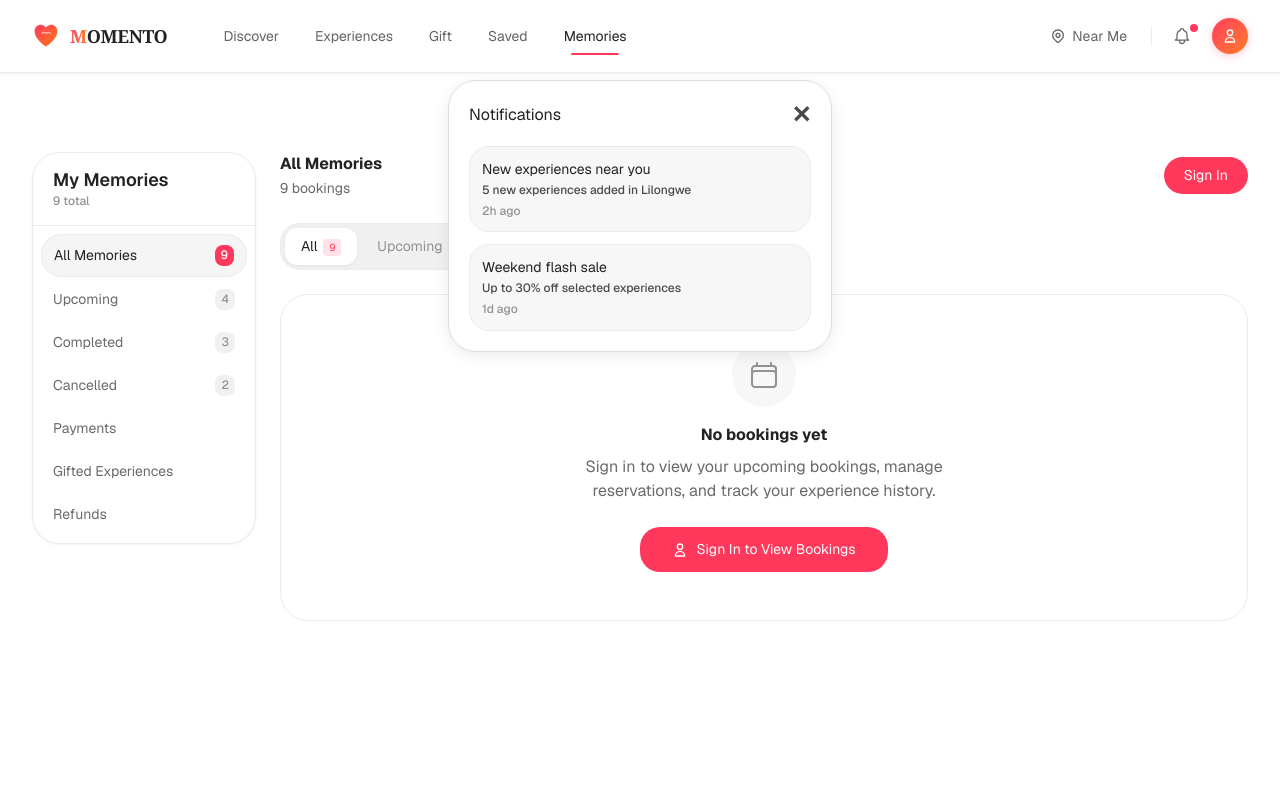
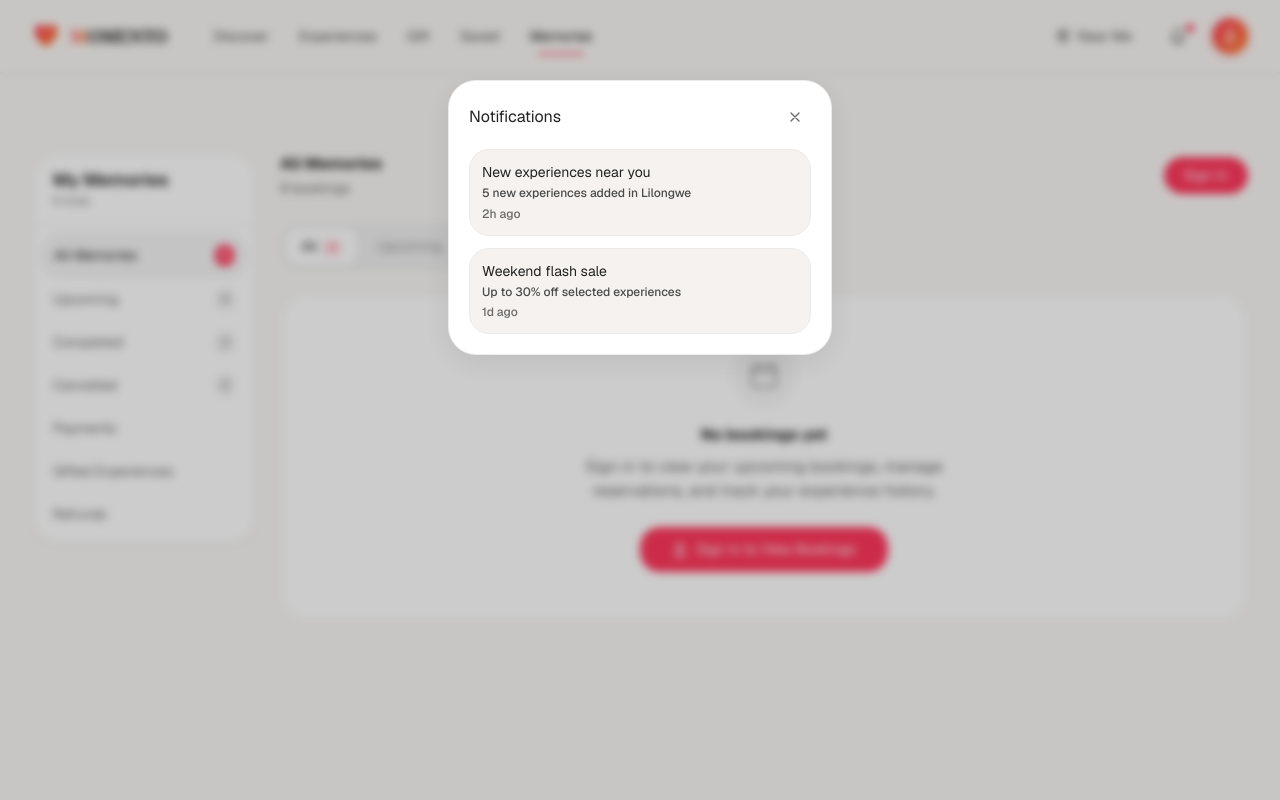
Before and after one commit to trippamw2/momento, a Next.js app: page /bookings in a window 1280 px wide. Both pictures are taken after a click on the button 1182 px from the left and 36 px from the top of the page. Shown: the top 800 px of the page. Built offline with nearby package versions, Linux system fonts and the light colour scheme.

Commit message:
feat: social lifestyle theme overhaul + product page fix + Airbnb-style header + premium auth

```diff
--- a/src/app/globals.css
+++ b/src/app/globals.css
@@ -11,13 +11,16 @@
   --color-brand-purple: #9F3BFF;
   --color-brand-soft-white: #FFFFFF;
 
-  /* ── Surface Colors (Light theme — Airbnb white canvases) ── */
-  --color-surface-primary: #ffffff;
-  --color-surface-secondary: #f7f7f7;
+  /* ── Surface Colors (Social Lifestyle — warm, vibrant canvases) ── */
+  --color-surface-primary: #faf8f6;
+  --color-surface-secondary: #f5f2ef;
   --color-surface-tertiary: #ffffff;
   --color-surface-elevated: #ffffff;
-  --color-surface-hover: #f7f7f7;
-  --color-surface-glass: rgba(0, 0, 0, 0.02);
+  --color-surface-hover: #f0ece8;
+  --color-surface-glass: rgba(255, 56, 92, 0.03);
+  --color-surface-warm: #FFF8F0;
+  --color-surface-rose: #FFF0F3;
+  --color-surface-lavender: #F8F0FF;
 
   /* ── Text Colors ── */
   --color-text-primary: #111111;
--- a/src/app/layout.tsx
+++ b/src/app/layout.tsx
@@ -30,9 +30,9 @@ export const metadata: Metadata = {
 export default function RootLayout({ children }: { children: React.ReactNode }) {
   return (
     <html lang="en" className={`${geistSans.variable} ${geistMono.variable}`}>
-      <body className="bg-white text-[#222222] antialiased min-h-screen flex flex-col">
+      <body className="bg-[#faf8f6] text-[#222222] antialiased min-h-screen flex flex-col">
         <Navbar />
-        <main className="flex-1 relative z-base pt-18">{children}</main>
+        <main className="flex-1 pt-18">{children}</main>
         <Footer />
       </body>
     </html>
--- a/src/components/Navbar.tsx
+++ b/src/components/Navbar.tsx
@@ -2,7 +2,7 @@
 
 import Link from "next/link";
 import { usePathname } from "next/navigation";
-import { useState, useEffect } from "react";
+import { useState, useEffect, useRef } from "react";
 import Logo from "@/components/Logo";
 import AuthModal from "./AuthModal";
 
@@ -10,7 +10,10 @@ export default function Navbar() {
   const pathname = usePathname();
   const [menuOpen, setMenuOpen] = useState(false);
   const [authOpen, setAuthOpen] = useState(false);
+  const [profileOpen, setProfileOpen] = useState(false);
   const [notifOpen, setNotifOpen] = useState(false);
+  const profileRef = useRef<HTMLDivElement>(null);
+  const notifRef = useRef<HTMLDivElement>(null);
 
   const [signedIn, setSignedIn] = useState(false);
 
@@ -19,34 +22,52 @@ export default function Navbar() {
     setSignedIn(!!token);
   }, []);
 
+  // Close profile dropdown on outside click
+  useEffect(() => {
+    const handleClick = (e: MouseEvent) => {
+      if (profileRef.current && !profileRef.current.contains(e.target as Node)) {
+        setProfileOpen(false);
+      }
+    };
+    document.addEventListener("mousedown", handleClick);
+    return () => document.removeEventListener("mousedown", handleClick);
+  }, []);
+
   const navItems = [
     { label: "Discover", href: "/" },
     { label: "Experiences", href: "/experiences" },
     { label: "Gift", href: "/gift" },
     { label: "Saved", href: "/saved" },
     { label: "Memories", href: "/bookings" },
-    ...(signedIn ? [{ label: "Profile", href: "/profile" }] : []),
   ];
+
+  const handleSignOut = () => {
+    localStorage.removeItem("momento-auth-token");
+    setSignedIn(false);
+    setProfileOpen(false);
+    window.location.reload();
+  };
 
   return (
     <>
-      <header className="fixed top-0 left-0 right-0 z-[999] bg-white/95 backdrop-blur-lg border-b border-[#ebebeb] shadow-sm">
+      <header className="fixed top-0 left-0 right-0 z-[999] bg-[#faf8f6]/90 backdrop-blur-xl border-b border-[#ebebeb] shadow-sm">
         <div className="max-w-7xl mx-auto px-4 sm:px-8">
           <div className="flex items-center justify-between h-18">
-            <div className="flex items-center gap-10">
+            {/* Left: Logo + Nav */}
+            <div className="flex items-center gap-8">
               <Logo size="sm" />
 
-              <nav className="hidden md:flex items-center gap-1">
+              <nav className="hidden md:flex items-center gap-0.5">
                 {navItems.map((item) => {
                   const isActive = pathname === item.href || (item.href !== "/" && pathname.startsWith(item.href));
                   return (
                     <Link
                       key={item.href}
                       href={item.href}
-                      className={`relative px-4 py-2 rounded-xl text-body-sm font-semibold transition-all duration-200 ${
+                      className={`relative px-3.5 py-2 rounded-xl text-body-sm font-semibold transition-all duration-200 ${
                         isActive
-                          ? "text-[#222222] after:absolute after:bottom-0 after:left-1/4 after:w-1/2 after:h-0.5 after:bg-[#ff385c] after:rounded-full"
-                          : "text-[#222222]/70 hover:text-[#222222] hover:bg-[#f7f7f7]"
+                          ? "text-[#111111] after:absolute after:bottom-0 after:left-1/4 after:w-1/2 after:h-0.5 after:bg-[#ff385c] after:rounded-full"
+                          : "text-[#4a4a4a] hover:text-[#111111] hover:bg-[#f0ece8]"
                       }`}
                     >
                       {item.label}
@@ -56,36 +77,83 @@ export default function Navbar() {
               </nav>
             </div>
 
-            <div className="hidden md:flex items-center gap-1">
+            {/* Right: Actions */}
+            <div className="hidden md:flex items-center gap-2">
               <Link
                 href="/experiences?nearby=true"
-                className="px-4 py-2 rounded-xl text-body-sm font-semibold transition-all duration-200 text-[#222222]/70 hover:text-[#222222] hover:bg-[#f7f7f7] flex items-center gap-1.5"
+                className="px-4 py-2 rounded-xl text-body-sm font-semibold transition-all duration-200 text-[#4a4a4a] hover:text-[#111111] hover:bg-[#f0ece8] flex items-center gap-1.5"
               >
                 <svg className="w-4 h-4" fill="none" viewBox="0 0 24 24" stroke="currentColor"><path strokeLinecap="round" strokeLinejoin="round" strokeWidth={2} d="M17.657 16.657L13.414 20.9a1.998 1.998 0 01-2.827 0l-4.244-4.243a8 8 0 1111.314 0z" /><path strokeLinecap="round" strokeLinejoin="round" strokeWidth={2} d="M15 11a3 3 0 11-6 0 3 3 0 016 0z" /></svg>
                 Near Me
               </Link>
 
-              <div className="w-px h-5 bg-[#ebebeb] mx-1" />
-
               <button
                 onClick={() => setNotifOpen(!notifOpen)}
-                className="relative px-3 py-2 rounded-xl text-[#222222]/70 hover:text-[#222222] hover:bg-[#f7f7f7] transition-all font-semibold"
+                className="relative px-3 py-2 rounded-xl text-[#4a4a4a] hover:text-[#111111] hover:bg-[#f0ece8] transition-all font-semibold"
               >
                 <svg className="w-5 h-5" fill="none" viewBox="0 0 24 24" stroke="currentColor"><path strokeLinecap="round" strokeLinejoin="round" strokeWidth={1.5} d="M15 17h5l-1.405-1.405A2.032 2.032 0 0118 14.158V11a6.002 6.002 0 00-4-5.659V5a2 2 0 10-4 0v.341C7.67 6.165 6 8.388 6 11v3.159c0 .538-.214 1.055-.595 1.436L4 17h5m6 0v1a3 3 0 11-6 0v-1m6 0H9" /></svg>
-                <span className="absolute top-1.5 right-1.5 w-2 h-2 rounded-full bg-[#ff385c] ring-2 ring-white" />
+                <span className="absolute top-1.5 right-1.5 w-2 h-2 rounded-full bg-[#ff385c] ring-2 ring-[#faf8f6]" />
               </button>
 
+              {/* Profile / Auth Button */}
+              <div className="relative" ref={profileRef}>
                 <button
-                onClick={() => setAuthOpen(true)}
+                  onClick={() => {
+                    if (signedIn) {
+                      setProfileOpen((prev) => !prev);
+                    } else {
+                      setAuthOpen(true);
+                    }
+                  }}
                   className="ml-1 w-9 h-9 rounded-full bg-gradient-to-br from-[#ff385c] to-[#FF7A18] flex items-center justify-center text-white shadow-[0_2px_8px_rgba(255,56,92,0.25)] hover:shadow-[0_4px_12px_rgba(255,56,92,0.35)] transition-all duration-300 hover:scale-105"
                 >
                   <svg className="w-4 h-4" fill="none" viewBox="0 0 24 24" stroke="currentColor"><path strokeLinecap="round" strokeLinejoin="round" strokeWidth={2} d="M16 7a4 4 0 11-8 0 4 4 0 018 0zM12 14a7 7 0 00-7 7h14a7 7 0 00-7-7z" /></svg>
                 </button>
+
+                {/* Airbnb-style Profile Dropdown */}
+                {profileOpen && signedIn && (
+                  <div className="absolute right-0 top-full mt-2 w-56 rounded-2xl bg-white border border-[#ebebeb] shadow-[0_4px_24px_rgba(0,0,0,0.08)] py-2 z-[1000]">
+                    <Link
+                      href="/profile"
+                      onClick={() => setProfileOpen(false)}
+                      className="flex items-center gap-3 px-4 py-2.5 text-body-sm text-[#222222] hover:bg-[#f7f7f7] transition-colors"
+                    >
+                      <svg className="w-4 h-4 text-[#6a6a6a]" fill="none" viewBox="0 0 24 24" stroke="currentColor"><path strokeLinecap="round" strokeLinejoin="round" strokeWidth={1.5} d="M16 7a4 4 0 11-8 0 4 4 0 018 0zM12 14a7 7 0 00-7 7h14a7 7 0 00-7-7z" /></svg>
+                      Profile
+                    </Link>
+                    <Link
+                      href="/bookings"
+                      onClick={() => setProfileOpen(false)}
+                      className="flex items-center gap-3 px-4 py-2.5 text-body-sm text-[#222222] hover:bg-[#f7f7f7] transition-colors"
+                    >
+                      <svg className="w-4 h-4 text-[#6a6a6a]" fill="none" viewBox="0 0 24 24" stroke="currentColor"><path strokeLinecap="round" strokeLinejoin="round" strokeWidth={1.5} d="M8 7V3m8 4V3m-9 8h10M5 21h14a2 2 0 002-2V7a2 2 0 00-2-2H5a2 2 0 00-2 2v12a2 2 0 002 2z" /></svg>
+                      My Bookings
+                    </Link>
+                    <Link
+                      href="/saved"
+                      onClick={() => setProfileOpen(false)}
+                      className="flex items-center gap-3 px-4 py-2.5 text-body-sm text-[#222222] hover:bg-[#f7f7f7] transition-colors"
+                    >
+                      <svg className="w-4 h-4 text-[#6a6a6a]" fill="none" viewBox="0 0 24 24" stroke="currentColor"><path strokeLinecap="round" strokeLinejoin="round" strokeWidth={1.5} d="M4.318 6.318a4.5 4.5 0 000 6.364L12 20.364l7.682-7.682a4.5 4.5 0 00-6.364-6.364L12 7.636l-1.318-1.318a4.5 4.5 0 00-6.364 0z" /></svg>
+                      Saved
+                    </Link>
+                    <hr className="my-2 border-[#ebebeb]" />
+                    <button
+                      onClick={handleSignOut}
+                      className="flex items-center gap-3 w-full px-4 py-2.5 text-body-sm text-[#c13515] hover:bg-[#f7f7f7] transition-colors"
+                    >
+                      <svg className="w-4 h-4" fill="none" viewBox="0 0 24 24" stroke="currentColor"><path strokeLinecap="round" strokeLinejoin="round" strokeWidth={1.5} d="M17 16l4-4m0 0l-4-4m4 4H7m6 4v1a3 3 0 01-3 3H6a3 3 0 01-3-3V7a3 3 0 013-3h4a3 3 0 013 3v1" /></svg>
+                      Sign Out
+                    </button>
+                  </div>
+                )}
+              </div>
             </div>
 
+            {/* Mobile hamburger */}
             <button
               onClick={() => setMenuOpen(!menuOpen)}
-              className="md:hidden w-10 h-10 flex items-center justify-center rounded-xl hover:bg-[#f7f7f7] transition-colors"
+              className="md:hidden w-10 h-10 flex items-center justify-center rounded-xl hover:bg-[#f0ece8] transition-colors"
               aria-label="Toggle menu"
             >
               <div className="w-5 flex flex-col gap-1">
@@ -97,8 +165,9 @@ export default function Navbar() {
           </div>
         </div>
 
+        {/* Mobile menu */}
         {menuOpen && (
-          <div className="md:hidden border-t border-[#ebebeb] bg-white/95 backdrop-blur-lg">
+          <div className="md:hidden border-t border-[#ebebeb] bg-[#faf8f6]/95 backdrop-blur-xl">
             <nav className="px-4 py-3 space-y-1">
               {navItems.map((item) => {
                 const isActive = pathname === item.href || (item.href !== "/" && pathname.startsWith(item.href));
@@ -110,7 +179,7 @@ export default function Navbar() {
                     className={`flex items-center gap-3 px-4 py-3 rounded-xl text-body-sm font-semibold transition-all ${
                       isActive
                         ? "bg-[#FFF0F3] text-[#ff385c]"
-                        : "text-[#222222]/70 hover:text-[#222222] hover:bg-[#f7f7f7]"
+                        : "text-[#4a4a4a] hover:text-[#222222] hover:bg-[#f0ece8]"
                     }`}
                   >
                     {item.label}
@@ -121,17 +190,19 @@ export default function Navbar() {
               <Link
                 href="/experiences?nearby=true"
                 onClick={() => setMenuOpen(false)}
-                className="flex items-center gap-3 px-4 py-3 rounded-xl text-body-sm font-semibold text-[#222222]/70 hover:text-[#222222] hover:bg-[#f7f7f7] transition-all"
+                className="flex items-center gap-3 px-4 py-3 rounded-xl text-body-sm font-semibold text-[#4a4a4a] hover:text-[#222222] hover:bg-[#f0ece8] transition-all"
               >
                 <svg className="w-4 h-4" fill="none" viewBox="0 0 24 24" stroke="currentColor"><path strokeLinecap="round" strokeLinejoin="round" strokeWidth={2} d="M17.657 16.657L13.414 20.9a1.998 1.998 0 01-2.827 0l-4.244-4.243a8 8 0 1111.314 0z" /><path strokeLinecap="round" strokeLinejoin="round" strokeWidth={2} d="M15 11a3 3 0 11-6 0 3 3 0 016 0z" /></svg>
                 Near Me
               </Link>
+              {signedIn ? (
+                <>
                   <button
                     onClick={() => {
                       setMenuOpen(false);
                       setNotifOpen(!notifOpen);
                     }}
-                className="flex items-center gap-3 w-full px-4 py-3 rounded-xl text-body-sm font-semibold text-[#222222]/70 hover:text-[#222222] hover:bg-[#f7f7f7] transition-all"
+                    className="flex items-center gap-3 w-full px-4 py-3 rounded-xl text-body-sm font-semibold text-[#4a4a4a] hover:text-[#222222] hover:bg-[#f0ece8] transition-all"
                   >
                     <svg className="w-4 h-4" fill="none" viewBox="0 0 24 24" stroke="currentColor"><path strokeLinecap="round" strokeLinejoin="round" strokeWidth={1.5} d="M15 17h5l-1.405-1.405A2.032 2.032 0 0118 14.158V11a6.002 6.002 0 00-4-5.659V5a2 2 0 10-4 0v.341C7.67 6.165 6 8.388 6 11v3.159c0 .538-.214 1.055-.595 1.436L4 17h5m6 0v1a3 3 0 11-6 0v-1m6 0H9" /></svg>
                     Notifications
@@ -139,15 +210,26 @@ export default function Navbar() {
                   <button
                     onClick={() => {
                       setMenuOpen(false);
+                      handleSignOut();
+                    }}
+                    className="flex items-center gap-3 w-full px-4 py-3 rounded-xl text-body-sm font-semibold text-[#c13515] hover:bg-[#f0ece8] transition-all"
+                  >
+                    <svg className="w-4 h-4" fill="none" viewBox="0 0 24 24" stroke="currentColor"><path strokeLinecap="round" strokeLinejoin="round" strokeWidth={1.5} d="M17 16l4-4m0 0l-4-4m4 4H7m6 4v1a3 3 0 01-3 3H6a3 3 0 01-3-3V7a3 3 0 013-3h4a3 3 0 013 3v1" /></svg>
+                    Sign Out
+                  </button>
+                </>
+              ) : (
+                <button
+                  onClick={() => {
+                    setMenuOpen(false);
                     setAuthOpen(true);
                   }}
-                className="flex items-center gap-3 w-full px-4 py-3 rounded-xl text-body-sm font-semibold text-[#222222]/70 hover:text-[#222222] hover:bg-[#f7f7f7] transition-all"
+                  className="flex items-center gap-3 w-full px-4 py-3 rounded-xl bg-gradient-to-r from-[#ff385c] to-[#FF7A18] text-white font-semibold text-body-sm hover:shadow-[0_4px_16px_rgba(255,56,92,0.3)] transition-all"
                 >
-                <div className="w-5 h-5 rounded-full bg-gradient-to-br from-[#ff385c] to-[#FF7A18] flex items-center justify-center">
-                  <svg className="w-3 h-3 text-white" fill="none" viewBox="0 0 24 24" stroke="currentColor"><path strokeLinecap="round" strokeLinejoin="round" strokeWidth={2} d="M16 7a4 4 0 11-8 0 4 4 0 018 0zM12 14a7 7 0 00-7 7h14a7 7 0 00-7-7z" /></svg>
-                </div>
-                Profile
+                  <svg className="w-4 h-4" fill="none" viewBox="0 0 24 24" stroke="currentColor"><path strokeLinecap="round" strokeLinejoin="round" strokeWidth={2} d="M11 16l-4-4m0 0l4-4m-4 4h14m-5 4v1a3 3 0 01-3 3H6a3 3 0 01-3-3V7a3 3 0 013-3h7a3 3 0 013 3v1" /></svg>
+                  Sign In / Register
                 </button>
+              )}
             </nav>
           </div>
         )}
@@ -156,12 +238,12 @@ export default function Navbar() {
       {authOpen && <AuthModal onClose={() => setAuthOpen(false)} />}
 
       {notifOpen && (
-        <div className="fixed inset-0 z-50 flex items-start justify-center pt-20" onClick={() => setNotifOpen(false)}>
-          <div className="w-full max-w-sm mx-4 rounded-2xl bg-white border border-[#dddddd] p-5 shadow-lg" onClick={(e) => e.stopPropagation()}>
+        <div className="fixed inset-0 z-[1000] flex items-start justify-center pt-20 bg-black/20 backdrop-blur-xs" onClick={() => setNotifOpen(false)}>
+          <div className="w-full max-w-sm mx-4 rounded-2xl bg-white border border-[#ebebeb] p-5 shadow-[0_8px_32px_rgba(0,0,0,0.08)]" onClick={(e) => e.stopPropagation()}>
             <div className="flex items-center justify-between mb-4">
               <h2 className="text-body font-semibold text-[#222222]">Notifications</h2>
-              <button onClick={() => setNotifOpen(false)} className="text-[#4a4a4a] hover:text-[#222222] font-bold text-heading">
-                ✕
+              <button onClick={() => setNotifOpen(false)} className="w-8 h-8 rounded-xl flex items-center justify-center hover:bg-[#f5f2ef] text-[#6a6a6a] transition-colors">
+                <svg className="w-4 h-4" fill="none" viewBox="0 0 24 24" stroke="currentColor"><path strokeLinecap="round" strokeLinejoin="round" strokeWidth={2} d="M6 18L18 6M6 6l12 12" /></svg>
               </button>
             </div>
             <div className="space-y-3">
@@ -169,10 +251,10 @@ export default function Navbar() {
                 { title: "New experiences near you", desc: "5 new experiences added in Lilongwe", time: "2h ago" },
                 { title: "Weekend flash sale", desc: "Up to 30% off selected experiences", time: "1d ago" },
               ].map((n, i) => (
-                <div key={i} className="p-3 rounded-xl bg-[#f7f7f7] border border-[#ebebeb]">
+                <div key={i} className="p-3 rounded-xl bg-[#f5f2ef] border border-[#ebebeb]">
                   <p className="text-body-sm font-medium text-[#222222]">{n.title}</p>
                   <p className="text-caption text-[#4a4a4a] mt-0.5">{n.desc}</p>
-                  <p className="text-caption text-[#929292] mt-1">{n.time}</p>
+                  <p className="text-caption text-[#6a6a6a] mt-1">{n.time}</p>
                 </div>
               ))}
             </div>
```
Also changed, not shown: src/app/experiences/[id]/page.tsx (+8 -1 lines), src/components/AuthModal.tsx (+37 -13 lines). Lines whose indentation alone changed are shown as unchanged.
